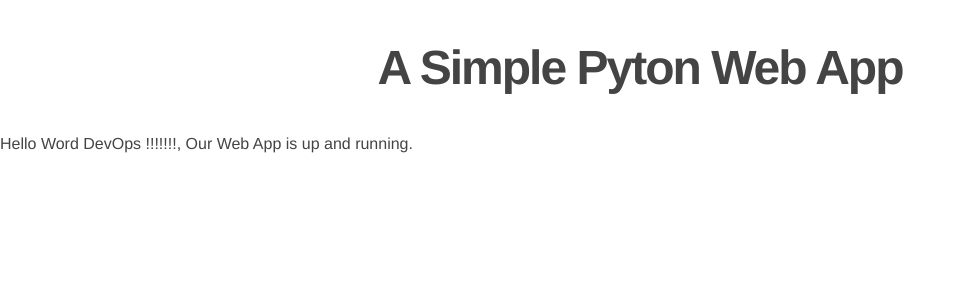
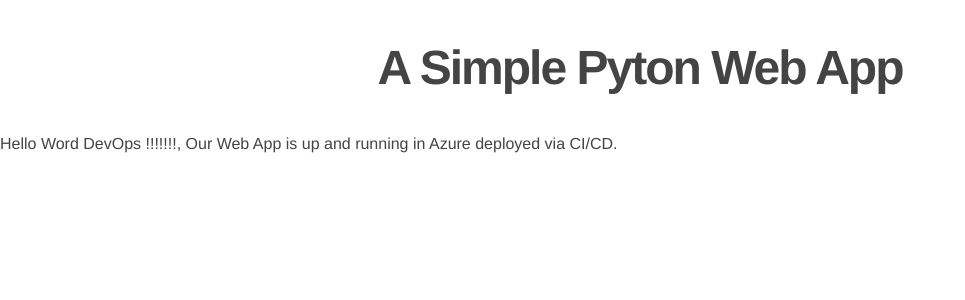
Before and after one commit to neodexter/danske-pythonwebapp, a Flask app: page / in a window 1280 px wide. Shown: the part 35-335 px from the top of the page, without its empty margins (0-965 px from the left). Run offline with Flask 2, Linux system fonts and the light colour scheme.

Commit message:
Update index.html

```diff
--- a/templates/index.html
+++ b/templates/index.html
@@ -11,7 +11,7 @@
     {% block content %}
 
     <h2>A Simple Pyton Web App</h2>
-    <p>Hello Word DevOps !!!!!!!, Our Web App is up and running.</p>
+    <p>Hello Word DevOps !!!!!!!, Our Web App is up and running in Azure deployed via CI/CD.</p>
 
     {% endblock %}
 
```
